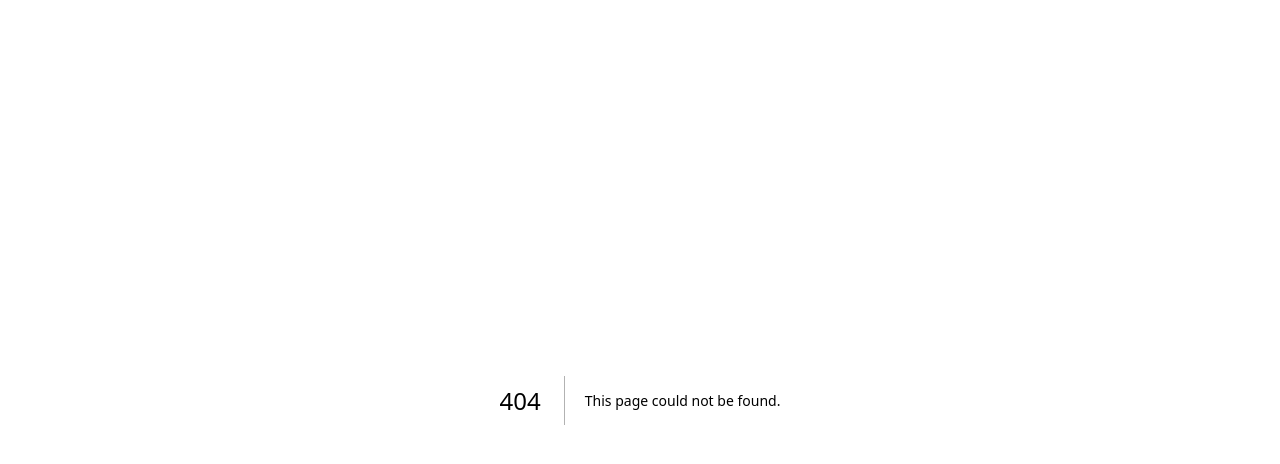
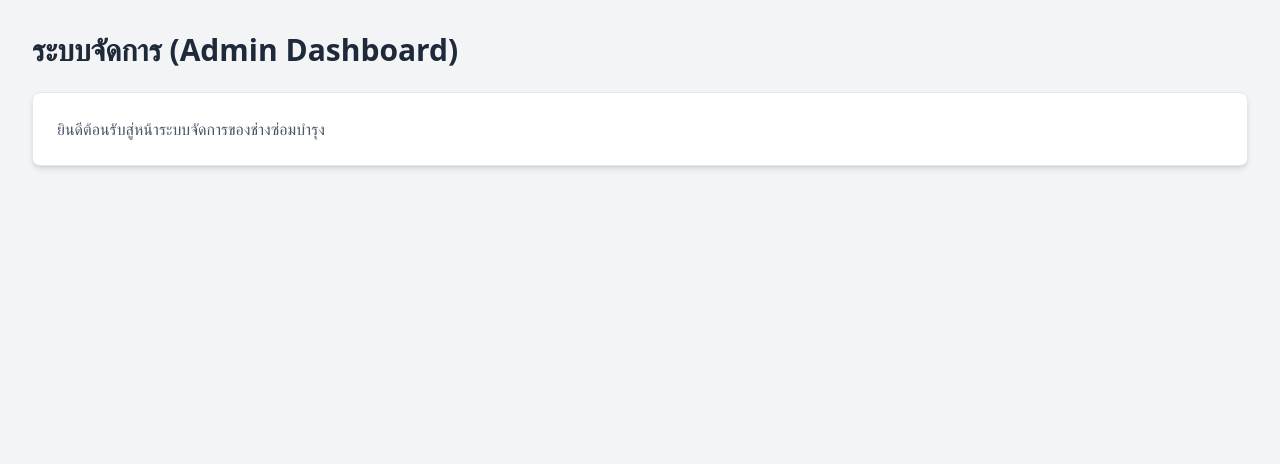
Before and after one commit to surachanon-Dev/FixMFU, a Next.js app: page /dashbord in a window 1280 px wide. Before the commit this address had no page. Shown: the top 464 px of the page. Built offline with nearby package versions, Linux system fonts and the light colour scheme.

Commit message:
Add Admin Dashboard placeholder to fix missing (admin) folder

```diff
--- /dev/null
+++ b/src/app/(admin)/dashbord/page.tsx
@@ -0,0 +1,13 @@
+import React from 'react';
+
+export default function AdminDashboardPage() {
+  return (
+    <div className="p-8">
+      <h1 className="text-3xl font-bold text-gray-800 mb-6">ระบบจัดการ (Admin Dashboard)</h1>
+      <div className="p-6 bg-white rounded-lg shadow-md border border-gray-200">
+        <p className="text-gray-600">ยินดีต้อนรับสู่หน้าระบบจัดการของช่างซ่อมบำรุง</p>
+        {/* เดี๋ยวเราค่อยมาเพิ่มตารางหรือ Kanban กันต่อที่นี่ครับ */}
+      </div>
+    </div>
+  );
+}
```
